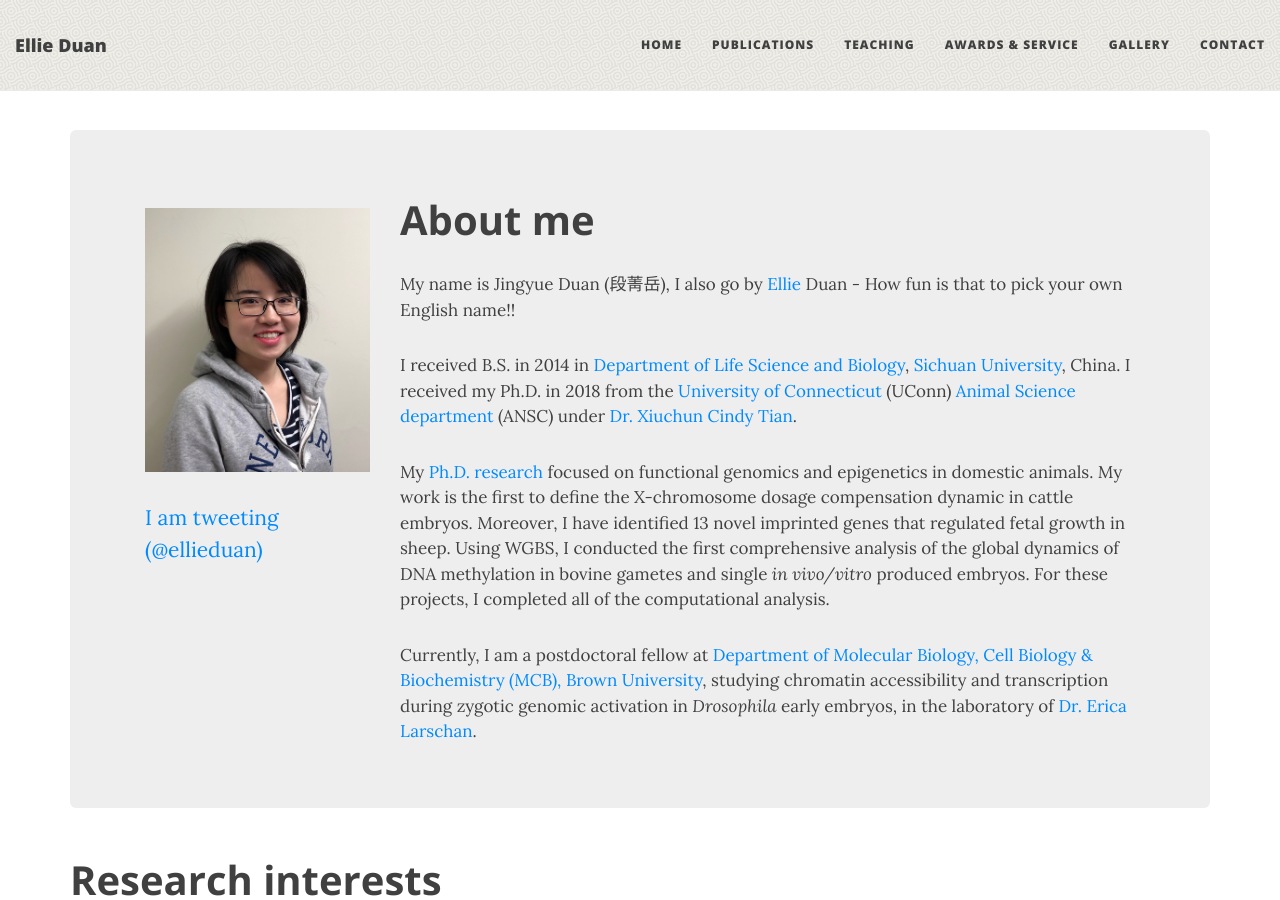
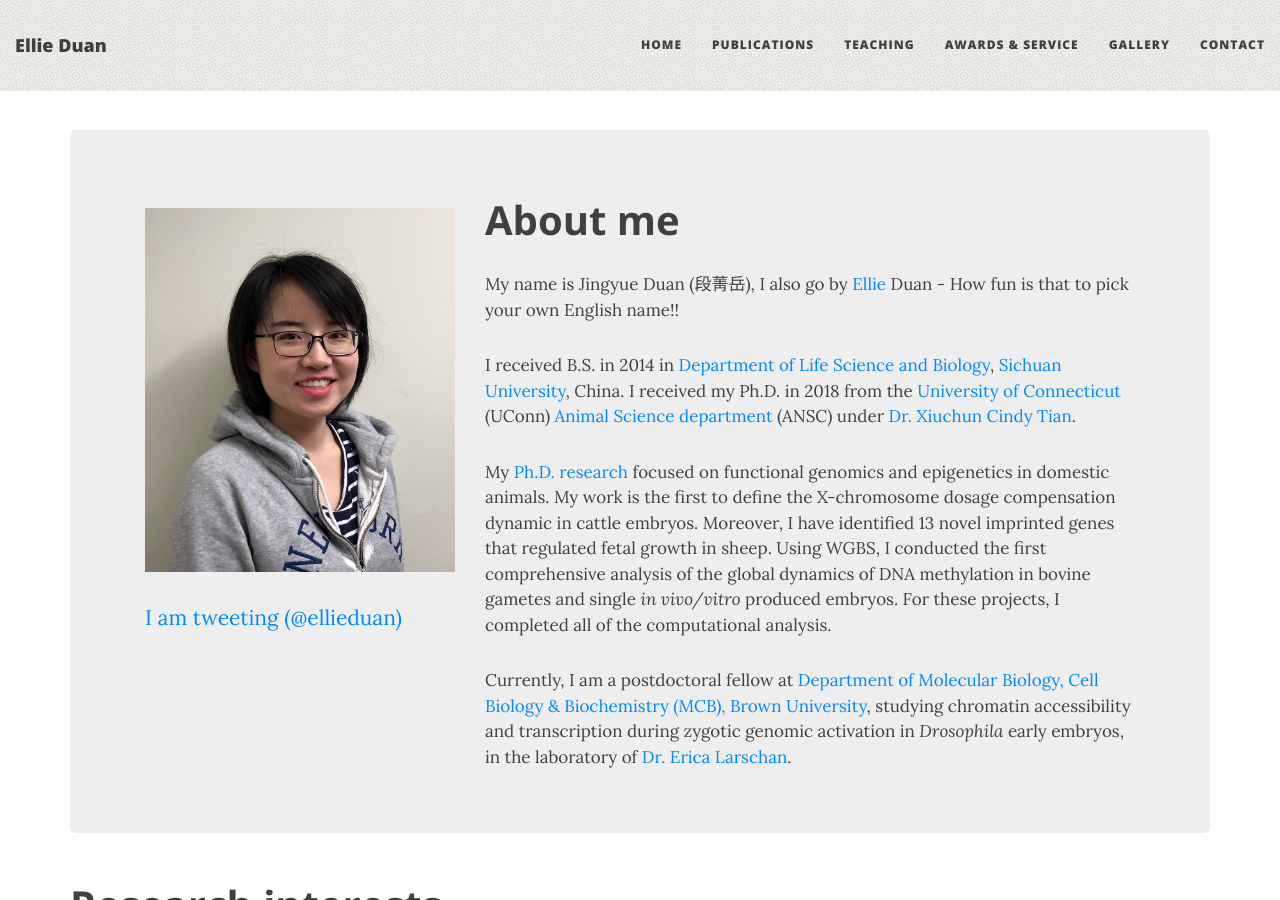
Before and after one commit to EllieDuan/EllieDuan.github.io, a Jekyll site: the page built from index.html, in a window 1280 px wide and 900 px high. Built offline with Jekyll 4.4.1, drawn with Linux system fonts in a browser that asks for light colours; nearby versions of some CDN libraries; the list of posts is cut into pages by our own code; comment, search, counter and statistics services are not loaded.

Commit message:
update twitter

```diff
--- a/index.html
+++ b/index.html
@@ -9,7 +9,7 @@
 <div class="jumbotron">
     <div class="container">
         <div class="row">
-            <div class="col-lg-3">
+            <div class="col-lg-4">
                 <p>
                     <img src="/img/EllieProfile.png">
                 </p>
@@ -35,7 +35,7 @@
 	</p>
 
             </div>
-            <div class="col-lg-9">
+            <div class="col-lg-8">
             	<h2 style="font-weight: bold">About me</h2>
             		<p style="font-size:17px">My name is Jingyue Duan (段菁岳), I also go by <a href="https://disney.fandom.com/wiki/Ellie_Fredricksen">Ellie</a> Duan - How fun is that to pick your own English name!!
             		</p>
```
